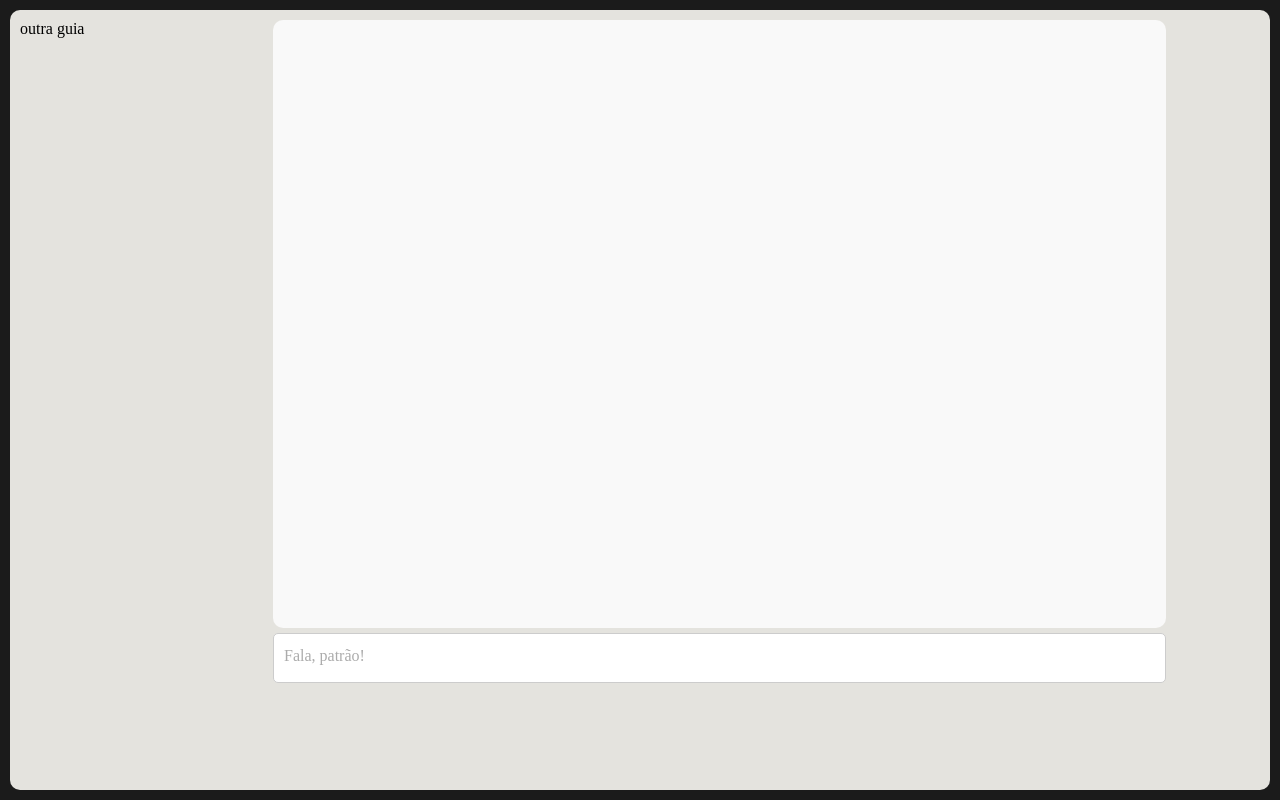
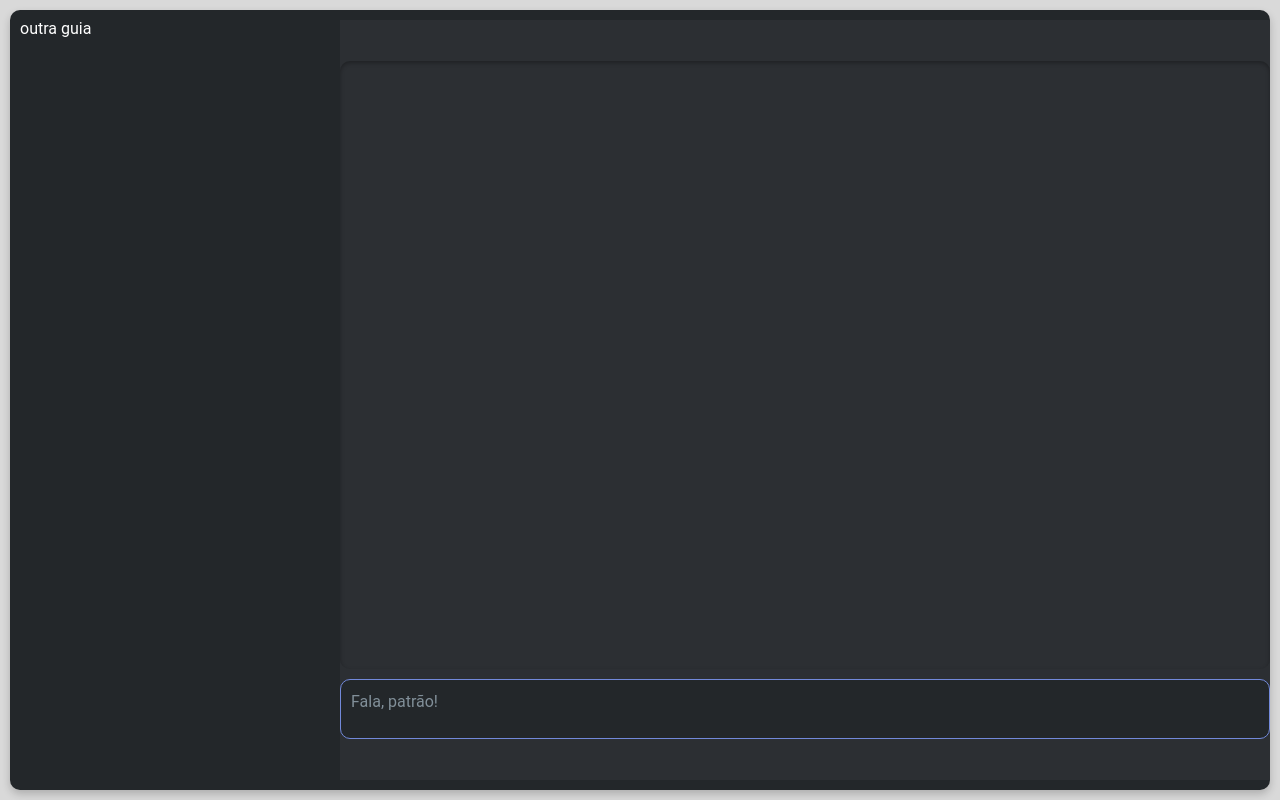
Before and after one commit to O-orion/my-prompt, a React (Create React App) app: page / in a window 1280 px wide. Built offline with nearby package versions, Linux system fonts and the light colour scheme.

Commit message:
refactory:  melhorando o design da aplicação interface home

```diff
--- a/src/App.tsx
+++ b/src/App.tsx
@@ -5,7 +5,7 @@ import Home from './pages/Home';
 
 function App() {
   return (
-    <Container backgroundColor='#1B1B1B' padding='10px' width='100vw' height='100vh' >
+    <Container backgroundColor='#d9d9d9' padding='10px' width='100vw' height='100vh' >
       <Home></Home>
     </Container>
   );
--- a/src/components/component/Container.styled.tsx
+++ b/src/components/component/Container.styled.tsx
@@ -2,19 +2,18 @@ import styled from "styled-components";
 import ContainerProps from "../../models/ContainerProps";
 
 const Container = styled.div<ContainerProps>`
-    background-color: ${(props) => props.backgroundColor ? props.backgroundColor : 'none'};
+    background-color: ${(props) => props.backgroundColor ? props.backgroundColor : '#2C2F33'};
     width: ${(props) => props.width};
     height: ${(props) => props.height};
-    color: ${(props) => props.color ? props.color : "#fff"};
+    color: ${(props) => props.color ? props.color : "#FFFFFF"};
     margin: ${(props) => props.margin ? props.margin : 0};
     padding: ${(props) => props.padding ? props.padding : 0};
-    display: ${(props) => props.display ? props.display : 'block'};
-    flex-direction: ${(props) => props.flexDirection ? props.flexDirection : 'row'};
-    justify-content: ${(props) => props.justifyContent ? props.justifyContent : 'start'};
-    align-items: ${(props) => props.alignItems ? props.alignItems : 'start'};
+    display: ${(props) => props.display ? props.display : 'flex'};
+    flex-direction: ${(props) => props.flexDirection ? props.flexDirection : 'column'};
+    justify-content: ${(props) => props.justifyContent ? props.justifyContent : 'center'};
+    align-items: ${(props) => props.alignItems ? props.alignItems : 'center'};
     overflow-y: ${(props) => props.overflowY ? props.overflowY : 'hidden'};
-
-
-`
+    font-family: 'Roboto', sans-serif;
+`;
 
 export default Container;
--- a/src/components/component/ContainerGrid.styled.tsx
+++ b/src/components/component/ContainerGrid.styled.tsx
@@ -3,13 +3,15 @@ import styled from "styled-components";
 export const ContainerGrid = styled.section`
     width: 100%;
     height: 100%;
-    background-color: #E4E3DE;
-    color: #000;
+    background-color: #23272A;
+    color: #FFFFFF;
 
     border-radius: 10px;
     padding: 10px;
 
     display: grid;
-    grid-template-columns: 20% 80%;
-    gap: 5px;
-`
+    grid-template-columns: 25% 75%;
+    gap: 10px;
+
+    box-shadow: 0 4px 8px rgba(0, 0, 0, 0.2);
+`;
--- a/src/components/component/DivMensagens.tsx
+++ b/src/components/component/DivMensagens.tsx
@@ -1,20 +1,21 @@
 import styled from 'styled-components';
 
 export const DivMensagens = styled.div`
-    width: 90%;
+    width: 100%;
     height: 80%;
-    background-color: #F9F9F9;
-    color: #000;
-    margin-bottom: 5px;
-    overflow-y: auto; // Assegura que o scroll seja adicionado se necessário
+    background-color: #2C2F33;
+    color: #FFFFFF;
+    margin-bottom: 10px;
+    overflow-y: auto;
     overflow-x: hidden;
     border-radius: 10px;
     padding: 10px;
     display: flex;
     flex-direction: column;
 
-    // Use a margin-top: auto na última mensagem para empurrá-las para baixo
     & > div:last-child {
         margin-top: auto;
     }
+
+    box-shadow: inset 0 2px 4px rgba(0, 0, 0, 0.3);
 `;
--- a/src/components/component/Input.tsx
+++ b/src/components/component/Input.tsx
@@ -1,26 +1,28 @@
 import styled from "styled-components";
 
 export const InputPrompt = styled.textarea`
-    width: 90%;
-    height: 50px;  // Altura fixa para o textarea
+    width: 100%;
+    height: 60px;
     padding: 10px;
     box-sizing: border-box;
-    border: 1px solid #ccc;
-    border-radius: 5px;
+    border: 1px solid #7289DA;
+    border-radius: 10px;
     outline: none;
     font-size: 16px;
     line-height: 1.5;
-    resize: none;  // Desabilita o redimensionamento manual
-    overflow-y: auto;  // Adiciona o scroll vertical
-    transition: border 0.3s ease;
+    resize: none;
+    overflow-y: auto;
+    transition: border 0.3s ease, box-shadow 0.3s ease;
+    background-color: #23272A;
+    color: #FFFFFF;
 
     &:focus {
-        border-color: #007bff;
-        box-shadow: 0 0 5px rgba(0, 123, 255, 0.5);
+        border-color: #99AAB5;
+        box-shadow: 0 0 5px rgba(114, 137, 218, 0.5);
     }
 
     &::placeholder {
-        color: #888;
-        opacity: 0.7;
+        color: #99AAB5;
+        opacity: 0.8;
     }
 `;
--- a/src/components/component/TextPrompt.tsx
+++ b/src/components/component/TextPrompt.tsx
@@ -2,9 +2,20 @@ import styled from "styled-components";
 
 export const TextPrompt = styled.p`
     font-size: 15px;
-    color: black;
-    word-wrap: break-word;  /* Quebra palavras longas */
-    word-break: break-word; /* Quebra palavras em qualquer ponto, se necessário */
-    white-space: pre-wrap;  /* Mantém os espaços e quebras de linha como no texto original */
-    overflow-wrap: break-word; /* Quebra o texto ao alcançar o limite do container */
+    color: #FFFFFF;
+    word-wrap: break-word;
+    word-break: break-word;
+    white-space: pre-wrap;
+    overflow-wrap: break-word;
+    margin: 5px 0;
+    padding: 8px;
+    background-color: #7289DA;
+    border-radius: 5px;
+    max-width: 80%;
+    align-self: flex-start;
+
+    &:nth-child(even) {
+        background-color: #99AAB5;
+        align-self: flex-end;
+    }
 `;
--- a/src/pages/Home.tsx
+++ b/src/pages/Home.tsx
@@ -1,5 +1,3 @@
-import { ContainerGrid } from "../components/component/ContainerGrid.styled";
-import { InputPrompt } from "../components/component/Input";
 import { MyPrompts } from "../components/layouts/MyPromps";
 
 function Home() {
```
